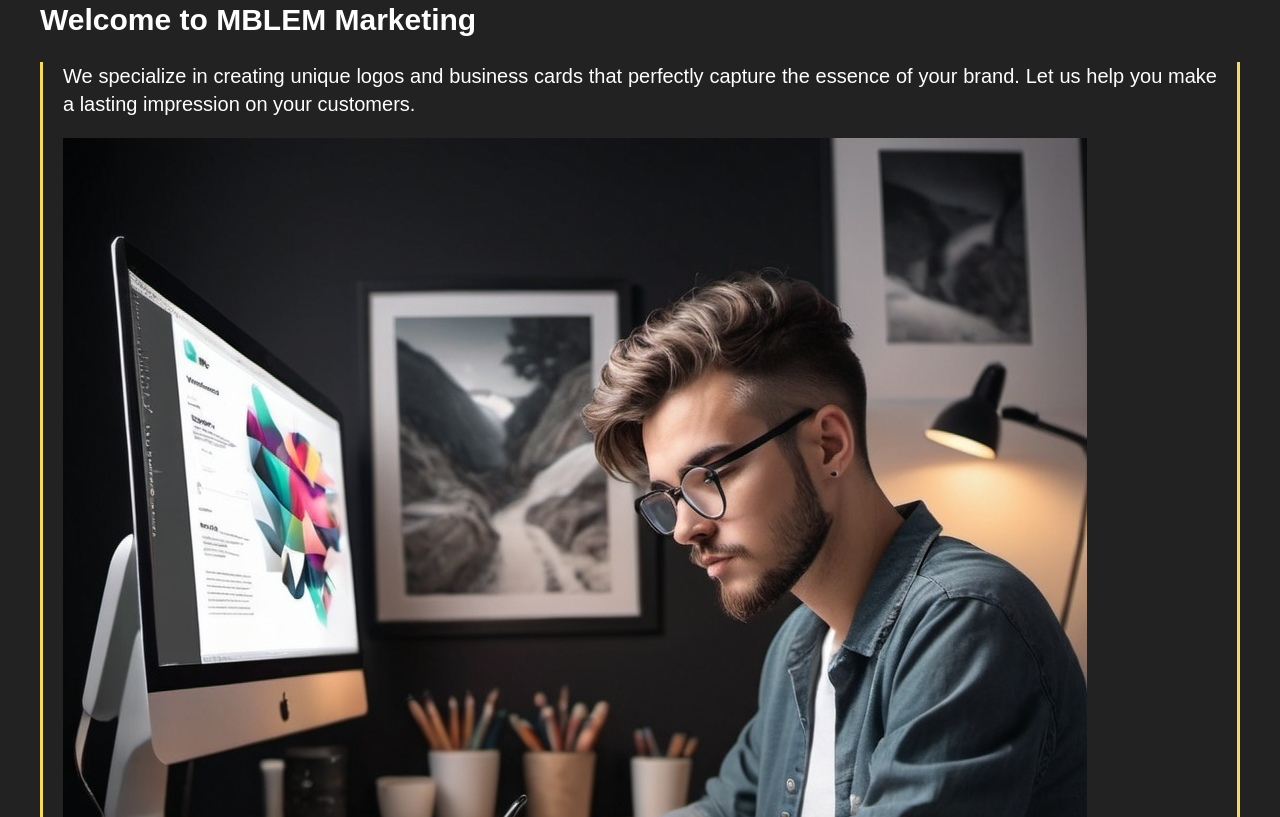
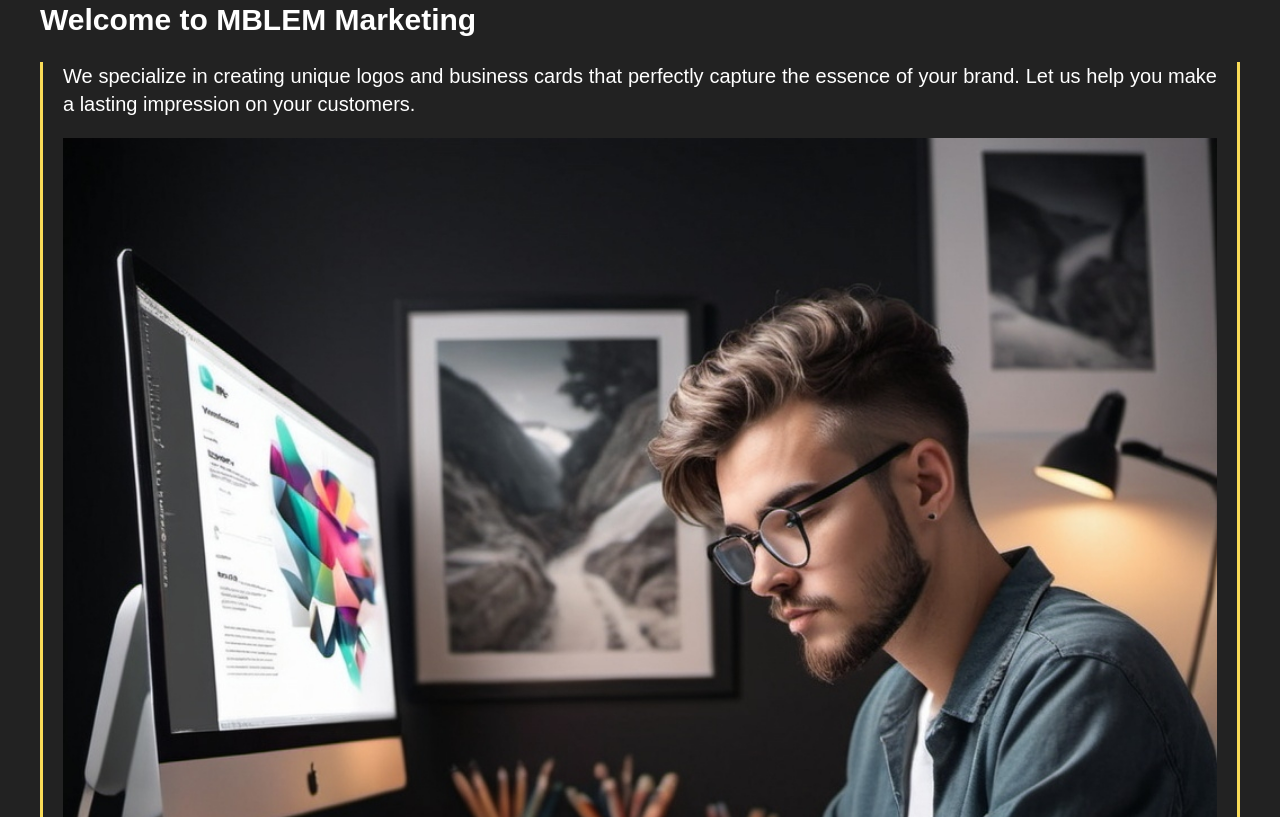
Before and after one commit to Champ-Higdon/MBLEM-Marketing, a plain HTML site: page index.html in a window 1280 px wide. Shown: the part 763-1580 px from the top of the page. Drawn offline with Linux system fonts and the light colour scheme.

Commit message:
homepage image now takes up whole screen

```diff
--- a/Caels_Pages.css
+++ b/Caels_Pages.css
@@ -102,7 +102,7 @@ nav a:hover {
 	text-align: justify;
 }
 .text-img {
-    max-width: 100%; /* Default: image takes full width of the container */
+    width: 100%; /* Default: image takes full width of the container */
     height: auto;
 }
 .sub-container{
```
